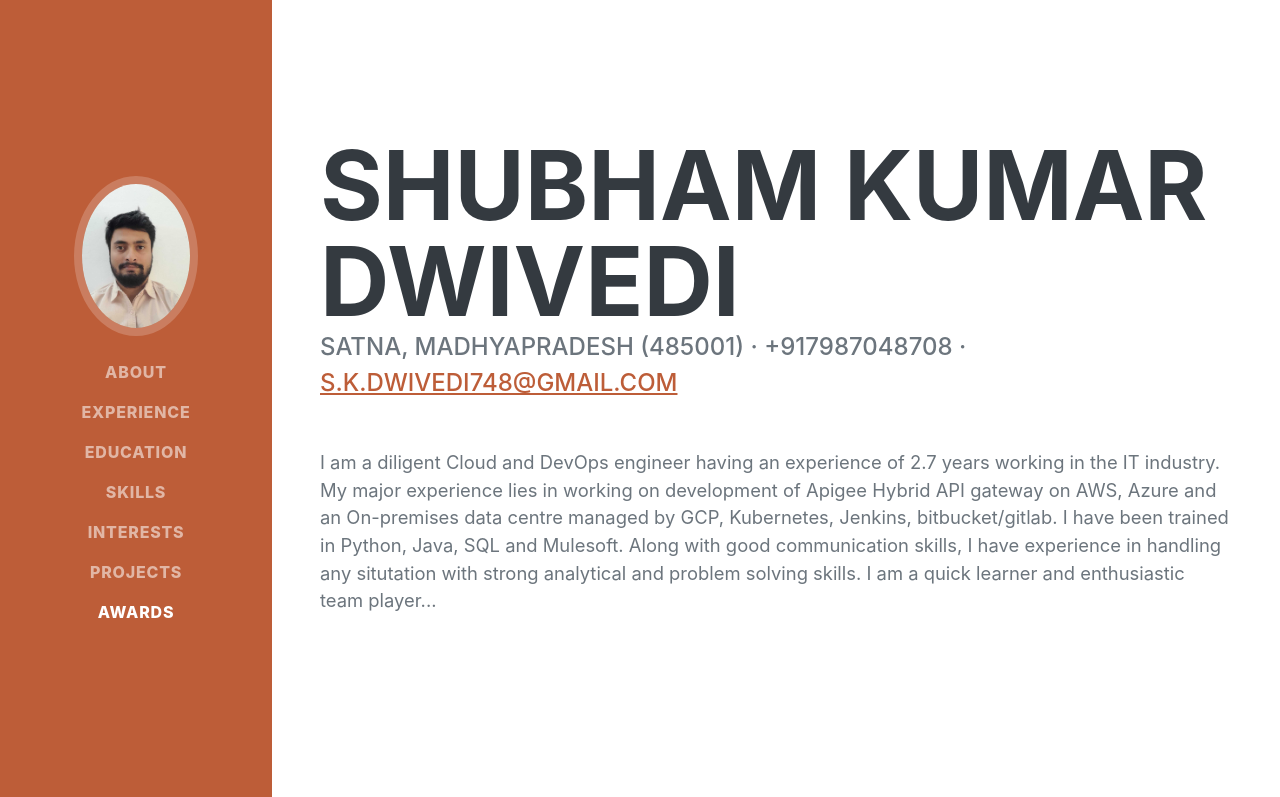
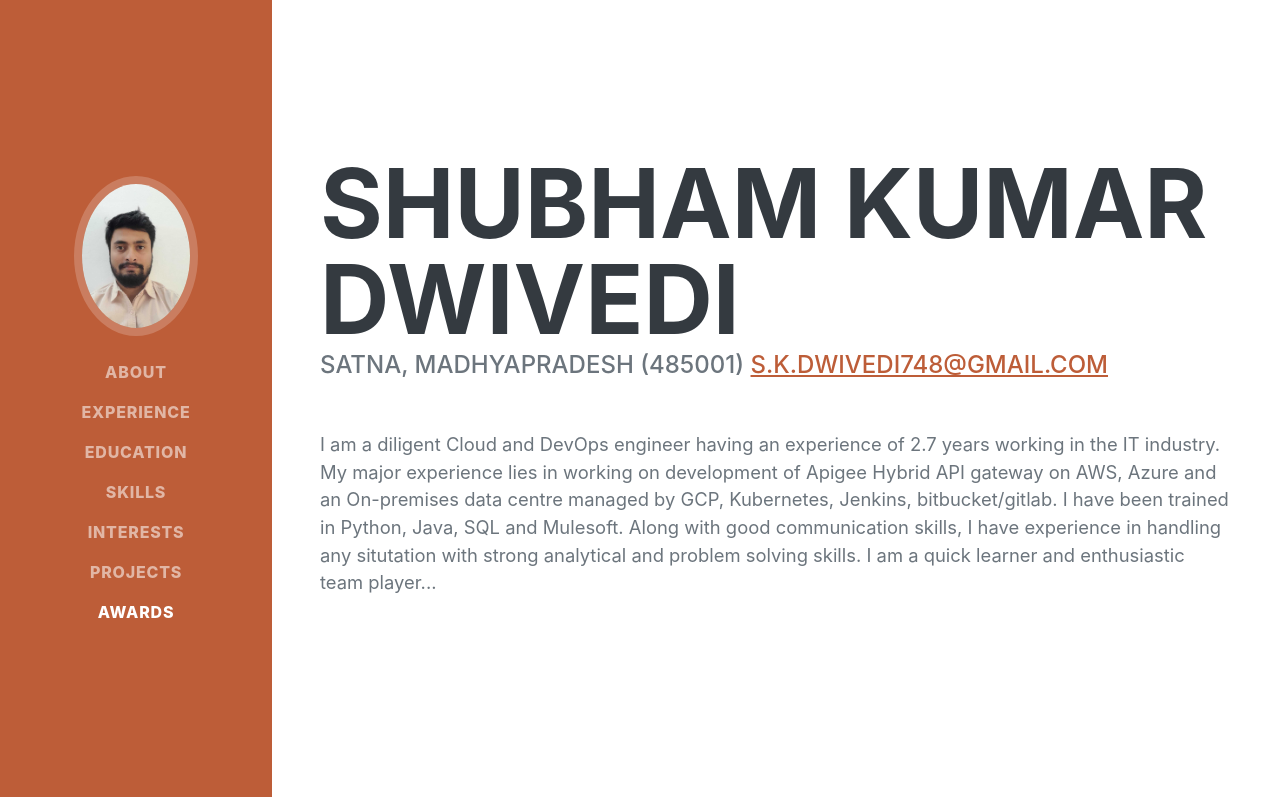
Before and after one commit to shubham7481/shubham7481.github.io, a plain HTML site: page index.html in a window 1280 px wide. Shown: the top 797 px of the page. Drawn offline with nearby package versions, Linux system fonts and the light colour scheme; a web font is replaced by a local one.

Commit message:
Update index.html

```diff
--- a/index.html
+++ b/index.html
@@ -44,7 +44,7 @@
                         Shubham Kumar Dwivedi
                     </h1>
                     <div class="subheading mb-5">
-                        Satna, MadhyaPradesh (485001) · +917987048708 ·
+                        Satna, MadhyaPradesh (485001)
                         <a href="mailto:s.k.dwivedi748@gmail.com">s.k.dwivedi748@gmail.com</a>
                     </div>
                     <p class="lead mb-5">I am a diligent Cloud
```
